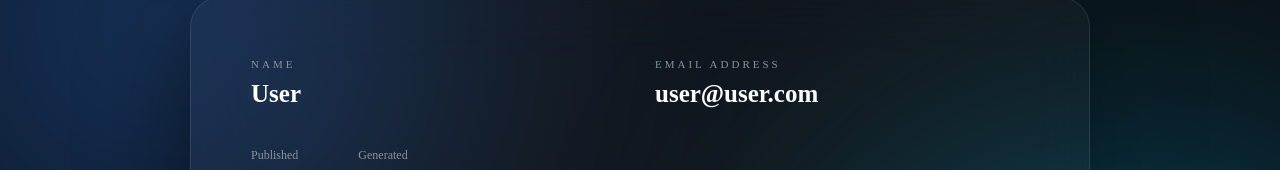
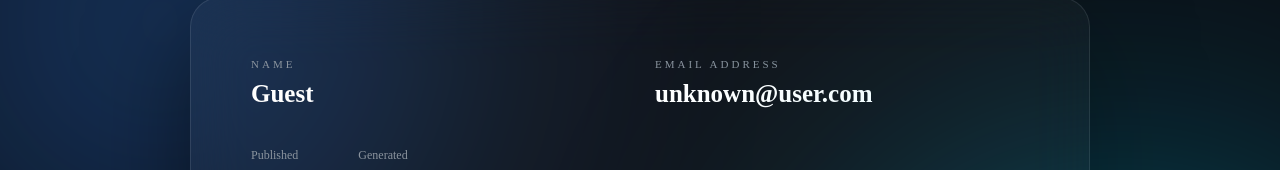
Before and after one commit to Kha-teri/Team-Red, a React (Vite) app: page /account in a window 1280 px wide. Shown: the part 146-316 px from the top of the page. Built offline with nearby package versions, Linux system fonts and the light colour scheme; no server answers; sample sign-in values are in the browser's storage.

Commit message:
connected user data to account page

```diff
--- a/src/components/AccountPage.tsx
+++ b/src/components/AccountPage.tsx
@@ -1,25 +1,64 @@
 import styles from '../scss/AccountPage.module.scss'
-import {useState} from 'react'
+import {useState, useEffect} from 'react'
 import Button from './Button'
 import { useNavigate } from 'react-router-dom';
 
 function AccountPage() {
-    const [isDarkMode, setIsDarkMode] = useState(true);
+    const [themeMode, setThemeMode] = useState<string>(localStorage.getItem("theme") || "dark");
+    const [userData, setUserData] = useState(null);
+    const [loading, setLoading] = useState(true);;
     const navigate = useNavigate();
+    const api_url = 'https://team-red-api.azurewebsites.net/api';
 
-    const user = {
-        name: "User",
-        email: "user@user.com",
+    useEffect(() => {
+        const fetchUserData = async () => {
+            try {
+                const response = await fetch(`${api_url}/Account/me`, {
+                    method: 'GET',
+                    headers: {
+                        'Content-Type': 'application/json',
+                    },
+                    credentials: 'include'
+                });
+
+                if(response.ok) {
+                    const data = await response.json();
+                    setUserData(data);
+                }
+                else if(response.status === 401) {
+                    console.warn("Uzytkownik niezalogowany - przekierowanie");
+                    navigate('/');
+                }
+            } catch(err) {
+                console.error("Blad polaczenia z API ", err);
+            }
+            finally {
+                setLoading(false);
+            }
+        };
+
+        fetchUserData();
+    }, []);
+
+    useEffect(() => {
+        document.documentElement.setAttribute('data-theme', themeMode);
+    }, []);
+
+    const handleThemeChange = () => {
+        const nextTheme = themeMode === "dark" ? 'light' : 'dark';
+        setThemeMode(nextTheme);
+        localStorage.setItem("theme", nextTheme);
+        document.documentElement.setAttribute('data-theme', nextTheme);
+    }
+
+    if(loading) return <div className={styles.container}>Loading...</div>
+
+    const data = userData || {
+        userName: "Guest",
+        email: "unknown@user.com",
         publishedPosts: 0,
         generatedPosts: 0
-    }
-
-    const handleThemeChange = () => {
-        const nextTheme = isDarkMode ? 'light' : 'dark';
-        setIsDarkMode(!isDarkMode);
-
-        document.documentElement.setAttribute('data-theme', nextTheme);
-    }
+    };
 
     return (
         <div className={styles.container}>
@@ -31,22 +70,22 @@ function AccountPage() {
                         <div className={styles.infoGrid}>
                             <div className={styles.infoBox}>
                                 <span className={styles.label}>Name</span>
-                                <p className={styles.value}>{user.name}</p>
+                                <p className={styles.value}>{data.userName}</p>
                             </div>
                             <div className={styles.infoBox}>
                                 <span className={styles.label}>Email Address</span>
-                                <p className={styles.value}>{user.email}</p>
+                                <p className={styles.value}>{data.email}</p>
                             </div>
                         </div>
 
                         <div className={styles.statsGrid}>
                             <div className={styles.statBox}>
                                 <span className={styles.label}>Published</span>
-                                <span className={styles.bigNumber}>{user.publishedPosts}</span>
+                                <span className={styles.bigNumber}>{data.publishedPosts}</span>
                             </div>
                             <div className={styles.statBox}>
                                 <span className={styles.label}>Generated</span>
-                                <span className={styles.bigNumber}>{user.generatedPosts}</span>
+                                <span className={styles.bigNumber}>{data.generatedPosts}</span>
                             </div>
                         </div>
 
@@ -56,11 +95,11 @@ function AccountPage() {
                             <div className={styles.settingsInfo}>
                                 <span className={styles.settingName}>Interface Theme</span>
                                 <p className={styles.settingsDesc}>
-                                    {isDarkMode ? 'Dark mode is currently active' : 'Light mode is currently active'}
+                                    {themeMode ? 'Dark mode is currently active' : 'Light mode is currently active'}
                                 </p>
                             </div>
 
-                            <div className={`${styles.switchTrack} ${isDarkMode ? styles.switchOn : ''}`} onClick={() => handleThemeChange()}>
+                            <div className={`${styles.switchTrack} ${themeMode === "dark" ? styles.switchOn : ''}`} onClick={() => handleThemeChange()}>
                                 <div className={styles.switchThumb} />
                             </div>
                         </div>
```
